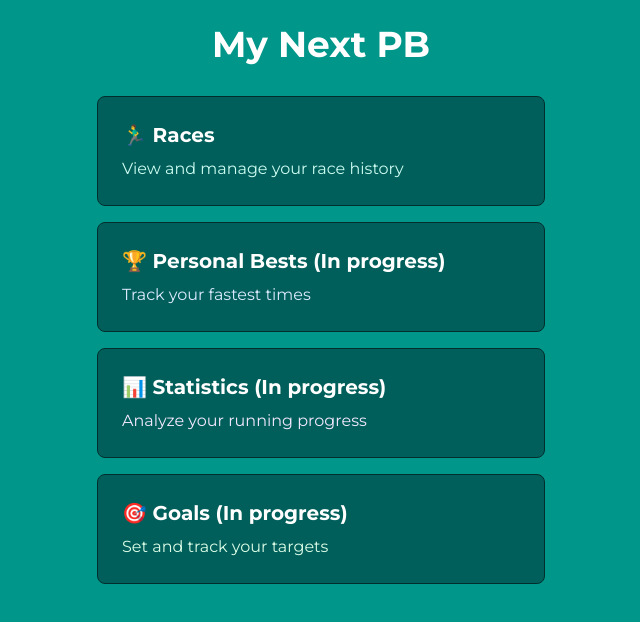
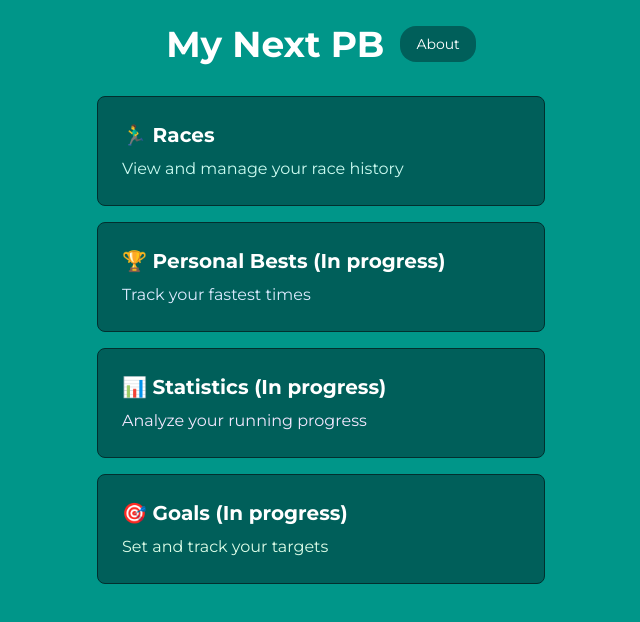
Before and after one commit to Oatre/my_next_pb, a Next.js app: page / in a window 1280 px wide. Shown: the top 622 px of the page, without its empty margins (319-959 px from the left). Built offline with nearby package versions, Linux system fonts and the light colour scheme.

Commit message:
Added about button on homepage

```diff
--- a/src/app/page.tsx
+++ b/src/app/page.tsx
@@ -1,13 +1,54 @@
 "use client";
 import Link from "next/link";
+import { useState } from "react";
 
 export default function Home() {
+  const [isAboutOpen, setIsAboutOpen] = useState(false);
   return (
     <main className="min-h-screen p-6">
-      <h1 className="text-4xl font-bold text-center text-white mb-8">
-        My Next PB
-      </h1>
+      {/* Header with title and popup side by side */}
+      <div className="flex items-center justify-center gap-4 mb-8">
+        <h1 className="text-4xl font-bold text-white">My Next PB</h1>
 
+        <div className="relative">
+          {/* Button to toggle popup */}
+          <button
+            onClick={() => setIsAboutOpen(!isAboutOpen)}
+            className="bg-teal-800 rounded-2xl px-4 py-2 text-sm text-white hover:bg-teal-700 hover:duration-300 cursor-pointer"
+          >
+            About
+          </button>
+
+          {/* Backdrop and Popup - only show when isAboutOpen is true */}
+          {isAboutOpen && (
+            <>
+              {/* Backdrop overlay with blur */}
+              <div
+                className="fixed inset-0 bg-black/50 backdrop-blur-sm z-40"
+                onClick={() => setIsAboutOpen(false)} // Close when clicking backdrop
+              />
+
+              {/* Popup centered on screen */}
+              <div className="fixed inset-0 flex items-center justify-center z-50">
+                <div className="bg-white rounded-2xl w-80 text-gray-600 p-6 shadow-xl border">
+                  <h3 className="font-bold mb-2 text-xl">About My Next PB</h3>
+                  <p className="mb-6">
+                    Track your races, show off medals, personal bests and more.
+                    Set goals and achieve your next personal best. More to come.
+                  </p>
+
+                  <button
+                    onClick={() => setIsAboutOpen(false)}
+                    className="w-full bg-teal-600 text-white px-6 py-2 rounded hover:bg-teal-500"
+                  >
+                    Close
+                  </button>
+                </div>
+              </div>
+            </>
+          )}
+        </div>
+      </div>
       <div className="max-w-md mx-auto space-y-4">
         <Link href="/races" className="block">
           <div className="bg-teal-800 border border-teal-950 rounded-lg p-6 hover:bg-teal-700 transition-colors">
--- a/src/app/races/page.tsx
+++ b/src/app/races/page.tsx
@@ -5,6 +5,7 @@ import AddRaceForm from "@/components/AddRaceForm";
 import { RaceFormData, Race } from "@/types/race";
 import Link from "next/link";
 import { races } from "@/data/races";
+import BackButton from "@/components/backButton";
 
 export default function RacesPage() {
   const [showForm, setShowForm] = useState(false);
@@ -27,6 +28,9 @@ export default function RacesPage() {
   return (
     <main className="min-h-screen p-6">
       <h1 className="text-4xl font-bold text-center text-white mb-8">
+        <div className="flex items-center justify-between">
+          <BackButton />
+        </div>
         My Next PB
       </h1>
 
@@ -93,6 +97,7 @@ export default function RacesPage() {
           </Link>
         ))}
       </section>
+
     </main>
   );
 }
--- a/src/components/RaceDetails.tsx
+++ b/src/components/RaceDetails.tsx
@@ -17,7 +17,7 @@ export default function RaceDetails(props: { slug: string }) {
       {/* Header*/}
       <div className="max-w-2x3 mx-auto mb-6">
         <div className="flex items-center justify-between">
-          <BackButton />
+          <BackButton/>
           <h1 className="text-lg font-bold text-white flex-1 text-center">
             Race Details for {race.raceName}
           </h1>
```
